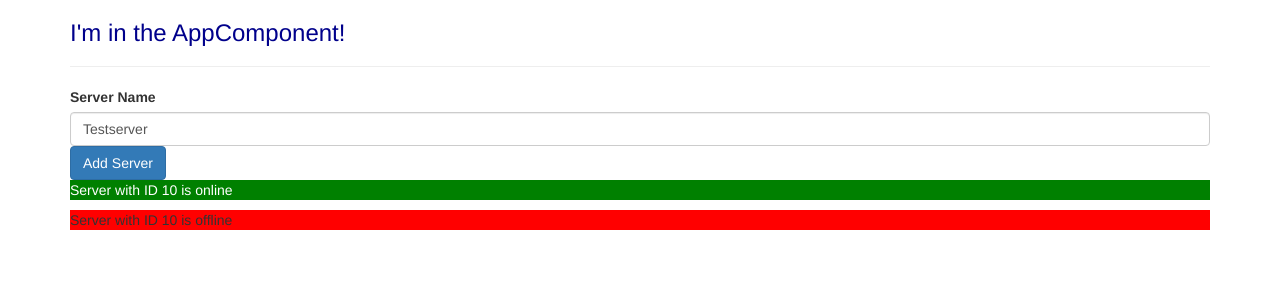
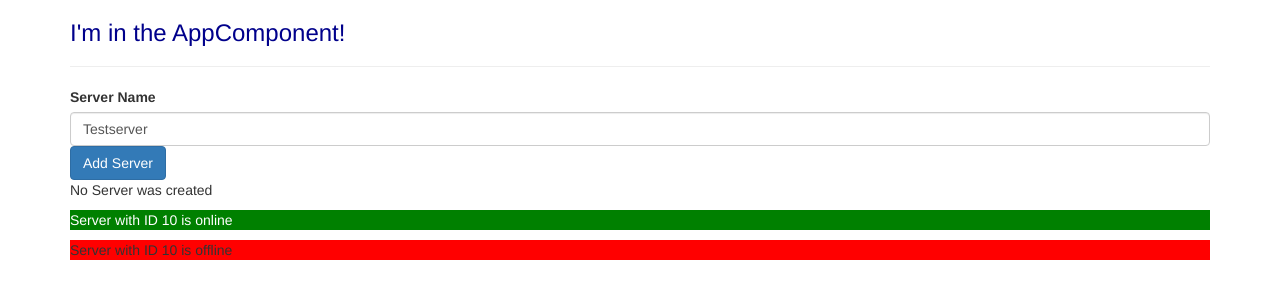
Before and after one commit to Alkarin/project-udemy, an Angular app: page / in a window 1280 px wide. Shown: the top 300 px of the page. Built offline with nearby package versions, Linux system fonts and the light colour scheme.

Commit message:
Implement if/else statement with angular syntax

```diff
--- a/src/app/servers/servers.component.html
+++ b/src/app/servers/servers.component.html
@@ -15,6 +15,9 @@
         (click)="onCreateServer()">Add Server</button>
 <!-- <p [innerText]="allowNewServer"></p>
 <p>{{ serverCreationStatus }}</p> -->
-<p *ngIf="serverCreated" else noServer>Server was created, server name is {{ serverName }}</p>
+<p *ngIf="serverCreated; else noServer">Server was created, server name is {{ serverName }}</p>
+<ng-template #noServer>
+        <p>No Server was created</p>
+</ng-template>
 
 <app-server *ngFor="let server of servers"></app-server>
```
